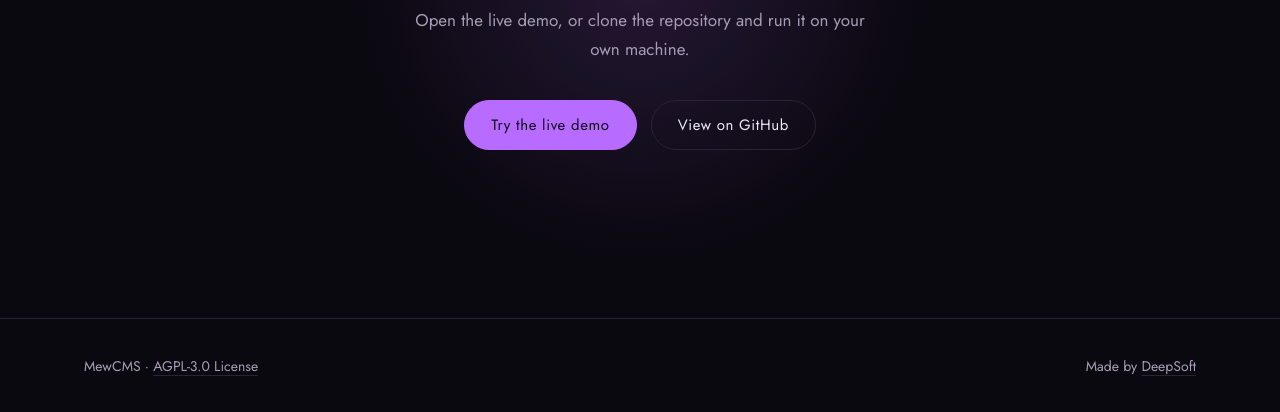
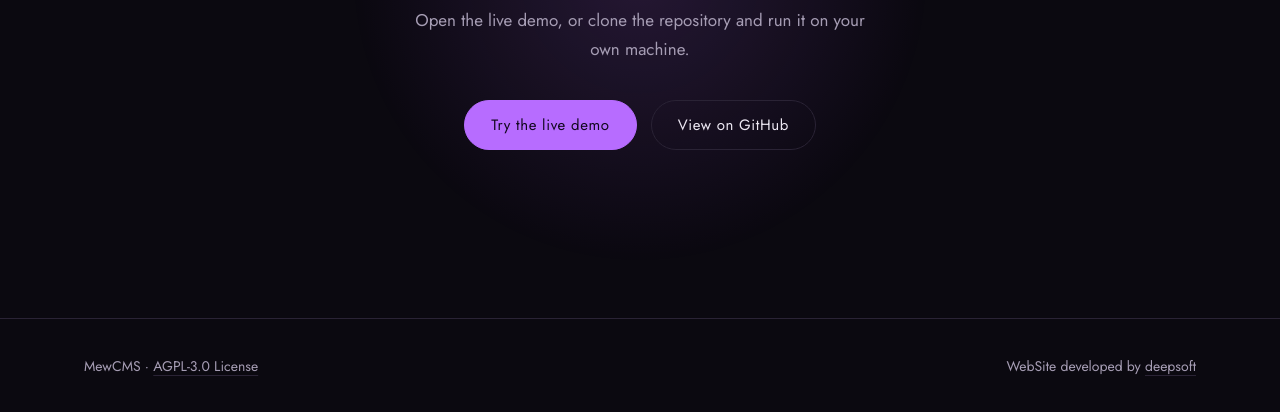
Before and after one commit to fishercom/mewcms-web, a website built with Vite: page index.html in a window 1280 px wide. Shown: the part 7841-8253 px from the top of the page. Built offline with nearby package versions, Linux system fonts and the light colour scheme.

Commit message:
Footer: 'WebSite developed by deepsoft'
Co-Authored-By: Claude Opus 5.5 <noreply@anthropic.com>
Claude-Session: https://claude.ai/code/session_01BSXCg1xUvdYjChaTbMuZFD

```diff
--- a/index.html
+++ b/index.html
@@ -244,7 +244,7 @@
   <footer class="site-footer">
     <div class="wrap footer-row">
       <span>MewCMS · <a href="https://github.com/fishercom/mewcms/blob/main/LICENSE" target="_blank" rel="noopener">AGPL-3.0 License</a></span>
-      <span>Made by <a href="https://deepsoft.lat" target="_blank" rel="noopener">DeepSoft</a></span>
+      <span>WebSite developed by <a href="https://deepsoft.lat" target="_blank" rel="noopener">deepsoft</a></span>
     </div>
   </footer>
 
```
